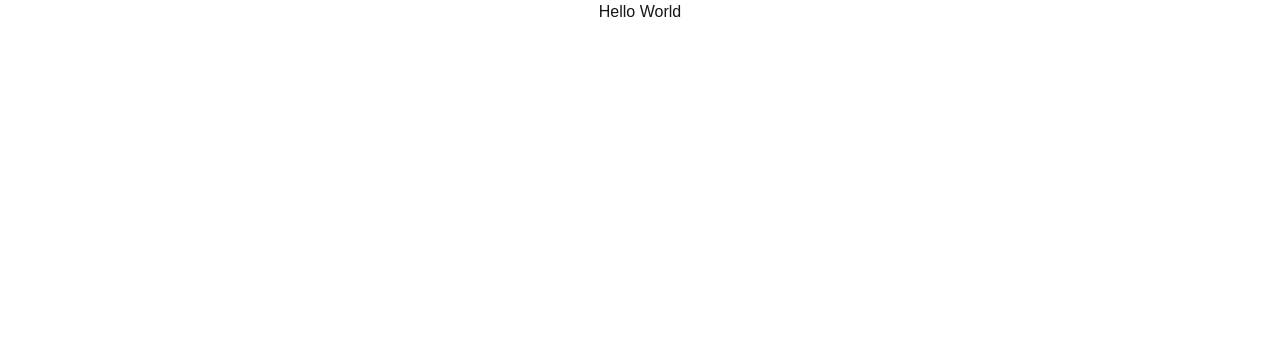
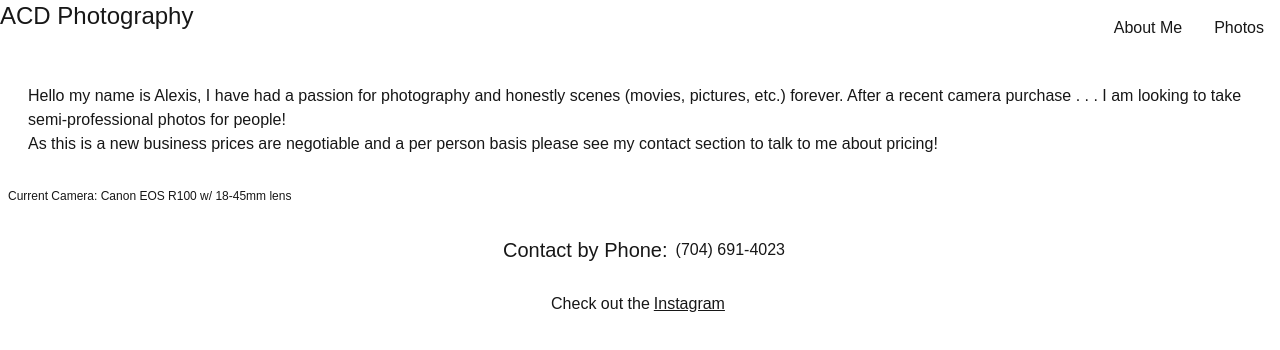
Before and after one commit to TeejMcSteez/acdWebsite, a Next.js app: page / in a window 1280 px wide. Shown: the top 350 px of the page. Built offline with nearby package versions, Linux system fonts and the light colour scheme.

Commit message:
Changed README and minor updates with new components

```diff
--- /dev/null
+++ b/app/components/Contact.tsx
@@ -0,0 +1,23 @@
+export default function Contact() {
+	return(
+		<div className="flex flex-col items-center justify-center">
+				<div className="flex items-center justify-center m-2 p-2 rounded">
+					<h1 className="flex items-center justify-center text-xl p-2">
+						Contact by Phone:
+					</h1>
+					<h2 className="flex items-center justify-center">
+						(704) 691-4023
+					</h2>
+				</div>
+
+				<div className="flex flex-col items-center rounded">
+					<h1 className="items-center">
+						Check out the
+					<button className="bold p-1 underline">
+						Instagram
+					</button>
+					</h1>
+				</div>
+		</div>
+	);
+}
--- /dev/null
+++ b/app/components/Gallery.tsx
@@ -0,0 +1,4 @@
+/**
+ * TODO: Complete the integration of images.
+ * Will have to for images to be avail. tbd.
+*/
--- /dev/null
+++ b/app/components/Hero.tsx
@@ -0,0 +1,22 @@
+export default function Hero() {
+	return(
+		<div>
+
+			<div className="m-5 p-2 rounded-xl dark:bg-black dark:text-white items-center justify-center">
+				<h2>
+					Hello my name is Alexis, I have had a passion for photography and honestly scenes (movies, pictures, etc.) forever. After a recent camera purchase . . . I am looking to take semi-professional photos for people!
+				</h2>
+				<p>
+					As this is a new business prices are negotiable and a per person basis please see my contact section to talk to me about pricing!
+				</p>
+			</div>
+
+			<div className="items-center justify-center p-1 m-1 dark:bg-black dark:text-white">
+				<p className="text-xs">
+					Current Camera: Canon EOS R100 w/ 18-45mm lens
+				</p>
+			</div>
+
+		</div>
+	);
+}
--- /dev/null
+++ b/app/components/Navbar.tsx
@@ -0,0 +1,13 @@
+export default function Navbar() {
+	return(
+		<div className="flex justify-between">
+			<h1 className="text-2xl items-center justify-center">
+				ACD Photography
+			</h1>
+			<nav className="flex items-center">
+				<button className="m-2 p-2">About Me</button>
+				<button className="m-2 p-2">Photos</button>
+			</nav>
+		</div>
+	);
+}
--- a/app/page.tsx
+++ b/app/page.tsx
@@ -1,3 +1,13 @@
+import Navbar from './components/Navbar'
+import Hero from './components/Hero'
+import Contact from './components/Contact'
+
 export default function Home() {
-	return <h1 className="flex items-center justify-center">Hello World</h1>;
+	return (
+		<>
+			<Navbar/>
+			<Hero/>
+			<Contact/>
+		</>
+	);
 }
```
Also changed, not shown: 1 other file (tests, documents, lock files or other folders).
